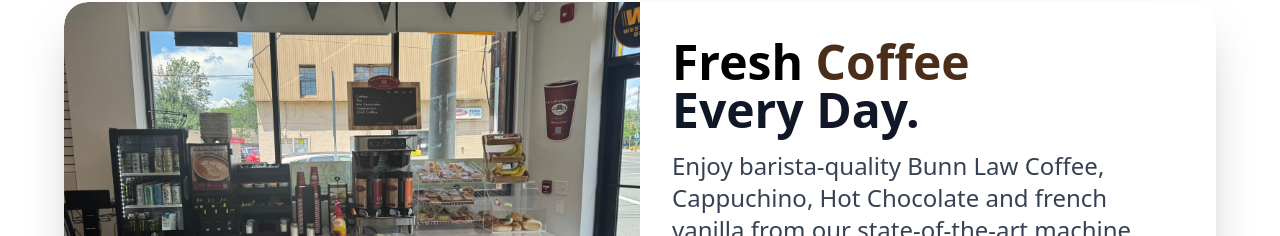
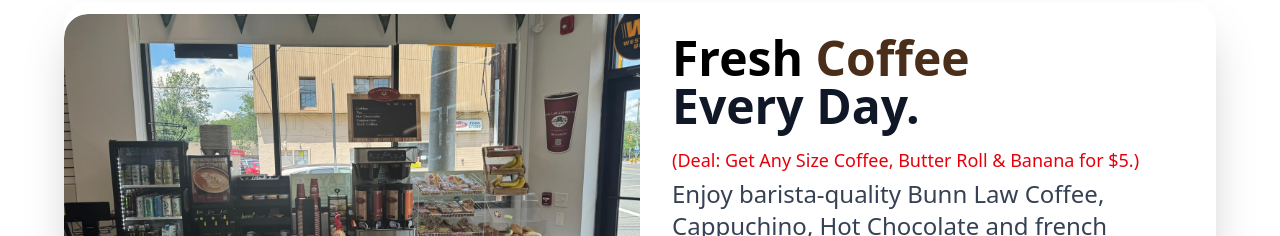
Before and after one commit to pete98/store, a React (Vite) app: page / in a window 1280 px wide. Shown: the part 1054-1290 px from the top of the page. Built offline with nearby package versions, Linux system fonts and the light colour scheme.

Commit message:
fix: update grocery image import to resolve Netlify build error

```diff
--- a/src/pages/Home.jsx
+++ b/src/pages/Home.jsx
@@ -18,7 +18,7 @@
 import sittingImg from '../assets/sitting.jpeg';
 import slipsImg from '../assets/slips.jpeg';
 import ticketsImg from '../assets/tickets.jpeg';
-import groceryImg1 from '../assets/grocery/grocery.jpeg';
+import groceryImg1 from '../assets/grocery/IMG_1111.jpeg';
 import groceryImg2 from '../assets/grocery/IMG_5547.jpeg';
 import groceryImg3 from '../assets/grocery/IMG_5572.jpeg';
 import groceryImg4 from '../assets/grocery/IMG_5604.jpeg';
@@ -224,6 +224,7 @@
             <span className="text-black">Fresh</span> <span className="text-[#4B2E19]">Coffee</span>
           </h2>
           <div className="text-3xl md:text-5xl font-extrabold mb-4 text-gray-900">Every Day.</div>
+          <p className="text-lg md:text-1xl text-red-600 mb-1">(Deal: Get Any Size Coffee, Butter Roll & Banana for $5.)</p>
           <p className="text-lg md:text-2xl text-gray-700 mb-2">Enjoy barista-quality Bunn Law Coffee, Cappuchino, Hot Chocolate and french vanilla from our state-of-the-art machine. Start your morning right or grab an afternoon pick-me-up in a modern, welcoming space.</p>
         </div>
       </div>
```
